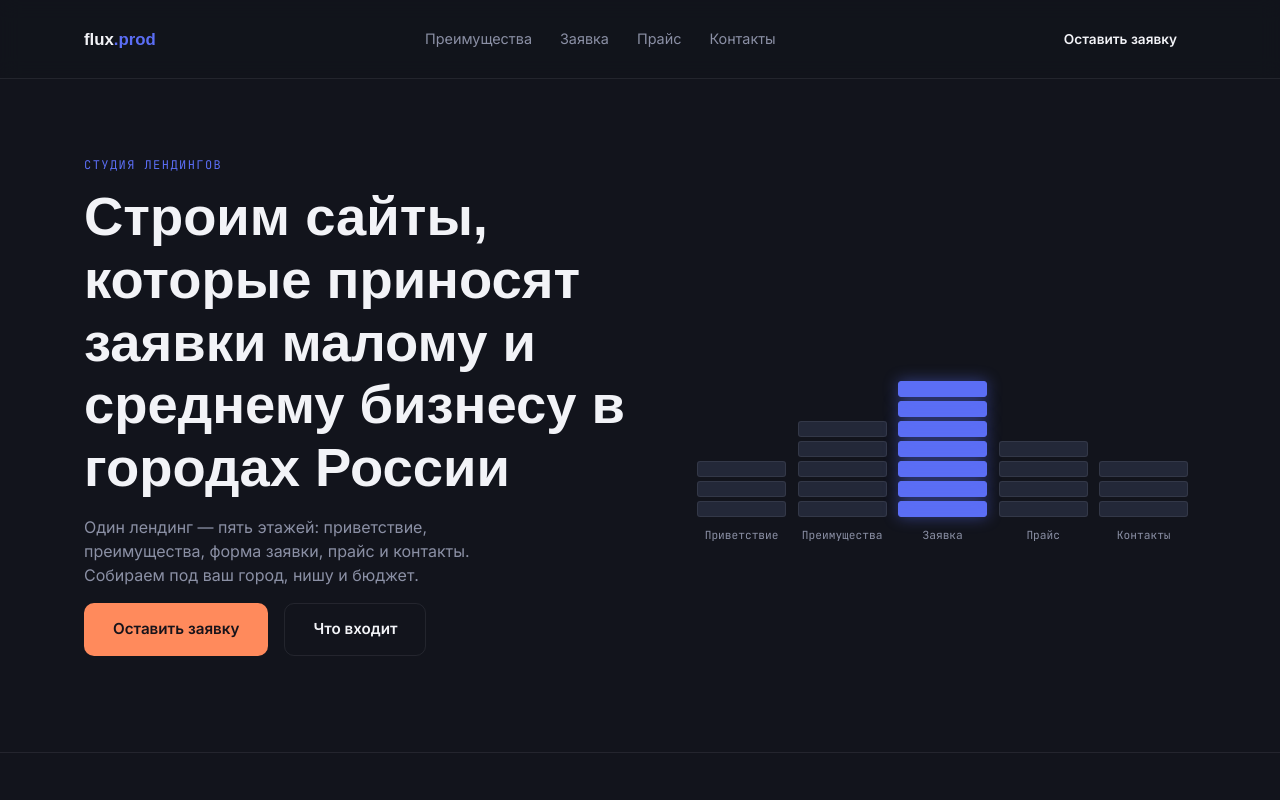
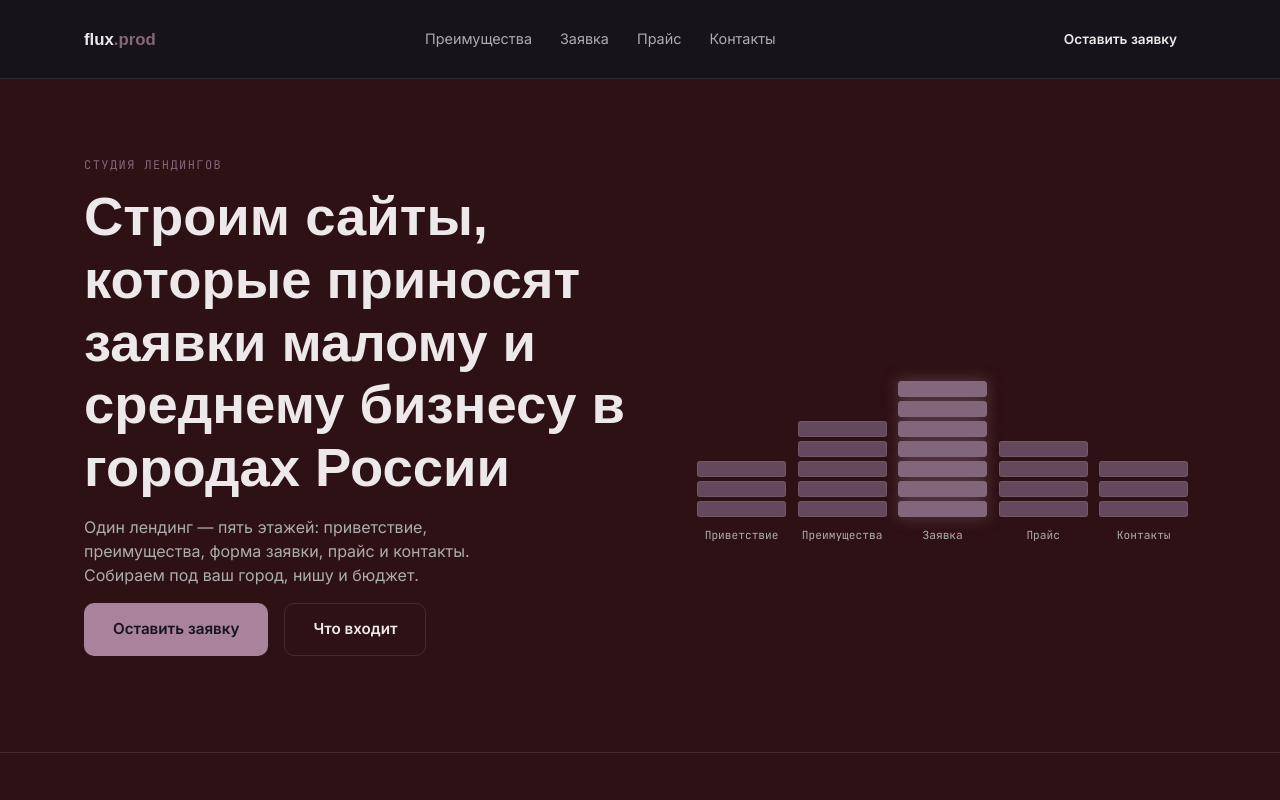
Before and after one commit to workhattdplay/segaeraergqrgqeerhergq4rgqertrXgvqe4rgq3erhbadgfadrg, a React (Vite) app: page / in a window 1280 px wide. Shown: the top 800 px of the page. Built offline with nearby package versions, Linux system fonts and the light colour scheme; a web font is replaced by a local one.

Commit message:
Add files via upload

```diff
--- a/src/index.css
+++ b/src/index.css
@@ -1,12 +1,12 @@
 :root {
-  --ink: #12141c;
-  --surface: #1b1e29;
-  --surface-2: #232838;
-  --text: #f2f3f7;
-  --muted: #8b90a5;
-  --accent: #5b6ef5;
-  --accent-warm: #ff8a5c;
-  --line: rgba(242, 243, 247, 0.08);
+  --ink: #2e1114;
+  --surface: #501b1d;
+  --surface-2: #64485c;
+  --text: #ede8ea;
+  --muted: #adadad;
+  --accent: #83677b;
+  --accent-warm: #a9829b;
+  --line: rgba(173, 173, 173, 0.16);
 
   --font-display: 'Unbounded', sans-serif;
   --font-body: 'Inter', sans-serif;
@@ -79,11 +79,11 @@ a { color: inherit; text-decoration: none; }
 .btn--primary {
   background: var(--accent-warm);
   color: #17131a;
-  box-shadow: 0 0 0 rgba(255, 138, 92, 0);
+  box-shadow: 0 0 0 rgba(169, 130, 155, 0);
 }
 .btn--primary:hover {
-  background: #ff9c76;
-  box-shadow: 0 10px 28px rgba(255, 138, 92, 0.35);
+  background: #bd93ae;
+  box-shadow: 0 10px 28px rgba(169, 130, 155, 0.35);
 }
 
 .btn--ghost {
@@ -93,7 +93,7 @@ a { color: inherit; text-decoration: none; }
 }
 .btn--ghost:hover {
   border-color: var(--accent);
-  box-shadow: 0 10px 24px rgba(91, 110, 245, 0.25);
+  box-shadow: 0 10px 24px rgba(131, 103, 123, 0.35);
 }
 
 .btn--sm { padding: 10px 18px; font-size: 0.85rem; }
@@ -191,14 +191,14 @@ a { color: inherit; text-decoration: none; }
 .skyline__stack--signal .skyline__floor {
   background: var(--accent);
   border-color: var(--accent);
-  box-shadow: 0 0 14px rgba(91, 110, 245, 0.45);
+  box-shadow: 0 0 14px rgba(131, 103, 123, 0.5);
   animation: rise 0.45s cubic-bezier(0.34, 1.56, 0.64, 1) both,
     pulse 2.4s ease-in-out 1.5s infinite;
 }
 
 @keyframes pulse {
-  0%, 100% { box-shadow: 0 0 14px rgba(91, 110, 245, 0.45); }
-  50% { box-shadow: 0 0 26px rgba(91, 110, 245, 0.8); }
+  0%, 100% { box-shadow: 0 0 14px rgba(131, 103, 123, 0.5); }
+  50% { box-shadow: 0 0 26px rgba(131, 103, 123, 0.85); }
 }
 
 .skyline__label {
```
